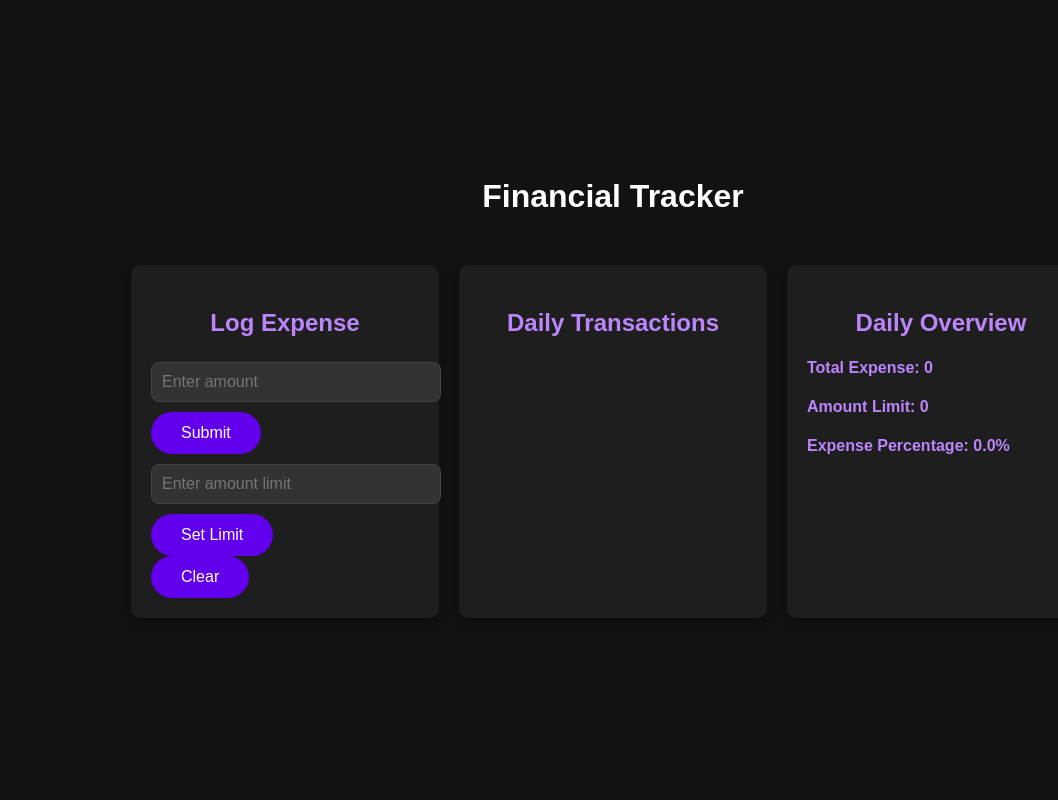
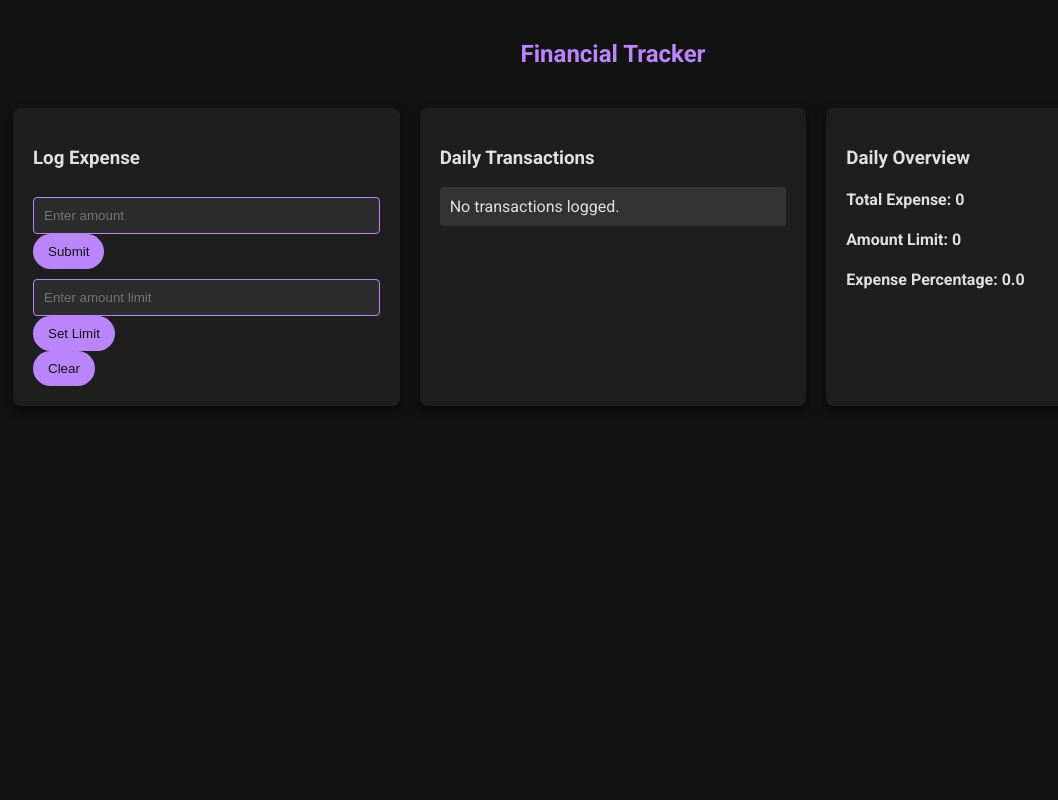
Before and after one commit to AaronJohnson02/Expense_Tracker, a Flask app: page / in a window 1280 px wide. Shown: the whole page, without its empty margins (27-1085 px from the left). Run offline with Flask 3, Linux system fonts and the light colour scheme.

Commit message:
Update index.html

```diff
--- a/templates/index.html
+++ b/templates/index.html
@@ -4,118 +4,71 @@
     <meta charset="UTF-8">
     <meta name="viewport" content="width=device-width, initial-scale=1.0">
     <title>Financial Tracker</title>
+    <link href="https://fonts.googleapis.com/css2?family=Roboto:wght@400;700&display=swap" rel="stylesheet">
     <style>
         body {
-            font-family: 'Arial', sans-serif;
+            font-family: 'Roboto', sans-serif;
             background-color: #121212;
-            color: #e0e0e0;
+            color: #E0E0E0;
             margin: 0;
-            padding: 0;
-            display: flex;
-            justify-content: center;
-            align-items: center;
-            min-height: 100vh;
-            flex-direction: column;
+            padding: 20px;
         }
-
         h2 {
             text-align: center;
-            margin-bottom: 20px;
-            font-size: 2rem;
-            color: #ffffff;
+            color: #BB86FC;
         }
-
-        h3, h4 {
-            color: #bb86fc;
-        }
-
-
         .container {
             display: flex;
             justify-content: space-between;
-            width: 80%;
-            max-width: 1200px;
-            padding: 30px;
+            padding: 20px;
             gap: 20px;
-            box-sizing: border-box;
-            flex-wrap: wrap;
         }
-
         .section {
+            background-color: #1E1E1E;
+            padding: 20px;
+            border-radius: 8px;
+            box-shadow: 0 4px 10px rgba(0, 0, 0, 0.5);
             flex: 1;
-            background-color: #1e1e1e;
-            padding: 20px;
-            border-radius: 10px;
-            box-shadow: 0 4px 8px rgba(0, 0, 0, 0.3);
         }
-
-        .section h3 {
-            text-align: center;
-            margin-bottom: 15px;
-            font-size: 1.5rem;
+        input[type="text"] {
+            width: calc(100% - 22px);
+            padding: 10px;
+            margin-top: 10px;
+            border-radius: 4px;
+            border: 1px solid #BB86FC;
+            background-color: #2C2C2C;
+            color: #E0E0E0;
         }
-
-        .section ul {
-            list-style-type: none;
-            padding: 0;
-        }
-
-        .section ul li {
-            margin: 10px 0;
-            font-size: 1.1rem;
-        }
-
-        input[type="text"] {
-            width: 100%;
-            padding: 10px;
-            margin: 10px 0;
-            border-radius: 8px;
-            border: 1px solid #444;
-            background-color: #333;
-            color: #e0e0e0;
-            font-size: 1rem;
-            transition: all 0.3s ease;
-        }
-
-        input[type="text"]:focus {
-            outline: none;
-            border-color: #bb86fc;
-            background-color: #222;
-        }
-
         button {
-            background-color: #6200ee;
-            color: white;
+            background-color: #BB86FC;
+            color: #121212;
             border: none;
-            padding: 12px 30px;
+            padding: 10px 15px;
             border-radius: 40px;
             cursor: pointer;
-            font-size: 1rem;
-            transition: all 0.3s ease;
+            transition: background-color 0.3s ease-in-out;
         }
-
         button:hover {
-            background-color: #3700b3;
+            background-color: #9B59B6;
         }
-
-        button:active {
-            background-color: #bb86fc;
+        .error {
+            color: red;
+            text-align: center;
         }
-
-        .error {
-            color: #ff4444;
-            text-align: center;
-            margin-top: 15px;
+        ul {
+            list-style-type: none;
+            padding-left: 0;
         }
-
-        img {
-            max-width: 100%;
-            height: auto;
-            display: block;
-            margin: 20px 0;
-            border-radius: 10px;
+        li {
+            background-color: #333333;
+            margin-bottom: 5px;
+            padding: 10px;
+            border-radius: 4px;
         }
-
+        .scrollable-list {
+            max-height: 200px;
+            overflow-y: auto;
+        }
     </style>
 </head>
 <body>
@@ -126,15 +79,17 @@
             {% if error %}
                 <div class="error">{{ error }}</div>
             {% endif %}
+
             <form method="POST" action="/">
-                <input type="text" name="amount" placeholder="Enter amount" id="expense"><br>
+                <input type="text" name="amount" placeholder="Enter amount" id="expense" required><br>
                 <button type="submit" title="Submit">Submit</button>
             </form>
 
             <form method="POST" action="/limiter">
-                <input type="text" name="elimit" placeholder="Enter amount limit" id="limits"><br>
+                <input type="text" name="elimit" placeholder="Enter amount limit" id="limits" required><br>
                 <button type="submit" title="Submit">Set Limit</button>
             </form>
+
             <form method="POST" action="/clear">
                 <button type="submit" title="Clear">Clear</button>
             </form>
@@ -142,22 +97,40 @@
 
         <div class="section">
             <h3>Daily Transactions</h3>
-            <ul>
-                {% for expense in expenses %}
-                    <li>{{ expense }}</li>
-                {% endfor %}
-            </ul>
+
+            {% if expenses|length > 5 %}
+                <div class="scrollable-list">
+                    <ul>
+                        {% for expense in expenses %}
+                            <li>{{ expense }}</li>
+                        {% endfor %}
+                    </ul>
+                </div>
+            {% else %}
+                <ul>
+                    {% for expense in expenses %}
+                        <li>{{ expense }}</li>
+                    {% endfor %}
+                    {% if expenses|length == 0 %}
+                        <li>No transactions logged.</li>
+                    {% endif %}
+                </ul>
+            {% endif %}
+
         </div>
 
         <div class="section">
             <h3>Daily Overview</h3>
             <h4>Total Expense: {{ tex }}</h4>
             <h4>Amount Limit: {{ limit }}</h4>
-            <h4>Expense Percentage: {{ limit_per }}%</h4>
+            <h4>Expense Percentage: {{ limit_per }}</h4>
+
             {% if limit > 0 %}
-                <img src="static/display.jpeg" alt="Expense Graph">
+                <img src="{{ url_for('static', filename='display.jpeg') }}" style="height: auto; width: auto; max-width: 100%; max-height: 400px;">
             {% endif %}
+
         </div>
+
     </div>
 </body>
 </html>
```
